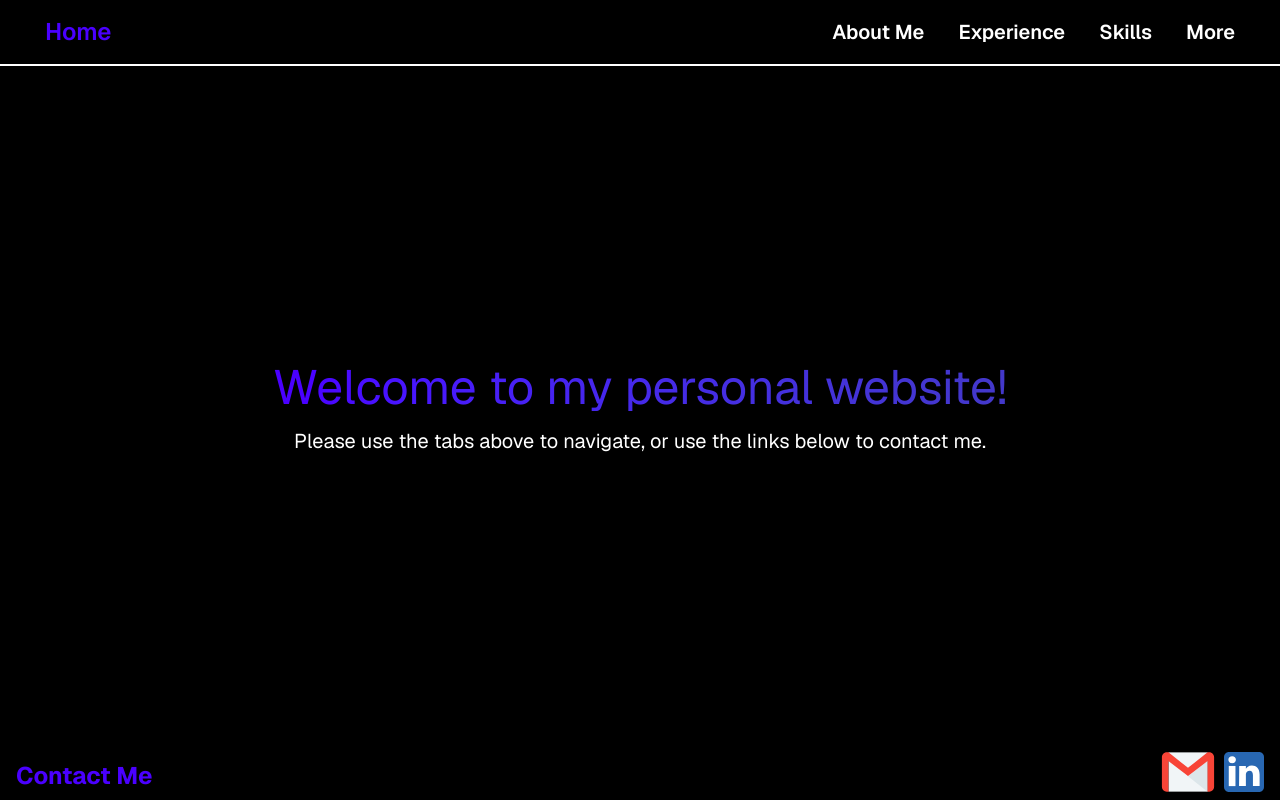
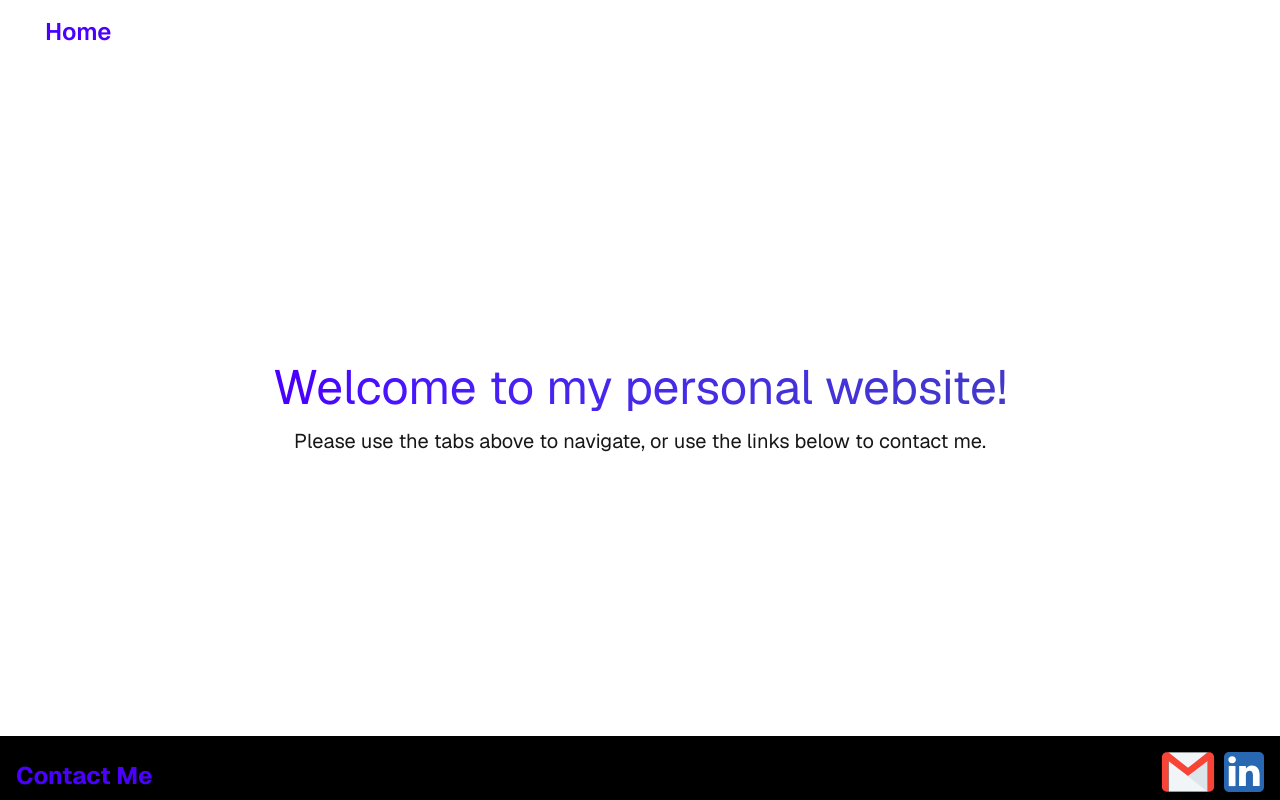
Before and after one commit to vshetty28/vihaan-personal-website, a Next.js app: page / in a window 1280 px wide. Built offline with nearby package versions, Linux system fonts and the light colour scheme.

Commit message:
dark mode edits

```diff
--- a/src/components/layout.js
+++ b/src/components/layout.js
@@ -14,7 +14,7 @@
 
 export default function Layout({ children }) {
 	return (
-		<div className={`${geistSans.variable} ${geistMono.variable} flex flex-col min-h-screen min-w-screen font-[family-name:var(--font-geist-sans)] antialiased text-sm lg:text-xl justify-between bg-black text-white`}>
+		<div className={`${geistSans.variable} ${geistMono.variable} flex flex-col min-h-screen min-w-screen font-[family-name:var(--font-geist-sans)] antialiased text-sm lg:text-xl justify-between`}>
 			<div className="flex-none w-screen">
 				<NavBar />
 			</div>
```
